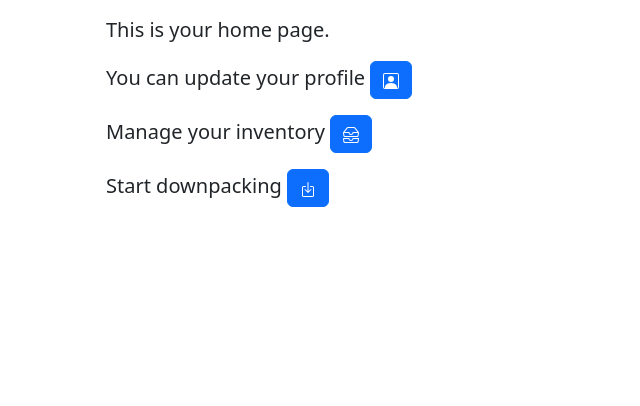
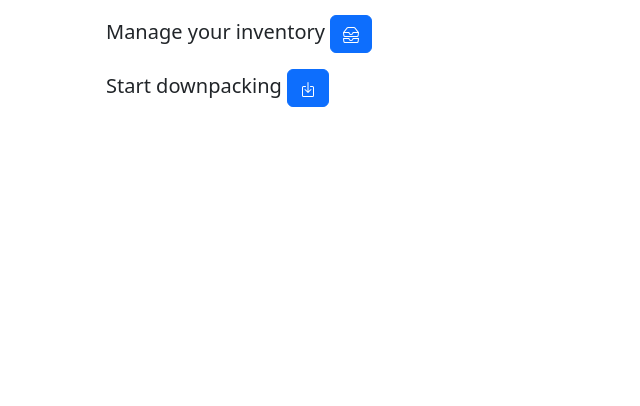
Before and after one commit to Azamatuz/dj-hdir-deployment, a Django app: template backend/users/templates/users/home.html in a window 1280 px wide. Shown: the part 107-513 px from the top of the page, without its empty margins (0-640 px from the left). Run offline with Django 5.2, Linux system fonts and the light colour scheme; the template is opened without the code that fills it, so the values that code supplies are empty; parts of the project's set-up code (start-up, migrations or seed data) failed here and were passed over.

Commit message:
Remove outdated profile update link from home.html

```diff
--- a/backend/users/templates/users/home.html
+++ b/backend/users/templates/users/home.html
@@ -7,15 +7,6 @@
     <main class="form-signin w-100 m-auto">
         <div class="w-100" style="max-width: 330px;">
             <h1 class="h3 mb-3 fw-normal">Welcome, {{ user.username }}!</h1>
-            <p class="lead">This is your home page.</p>
-                        <p class="lead">You can update your profile
-                <a href="{% url 'profile' %}" class="btn btn-primary">
-                    <svg xmlns="http://www.w3.org/2000/svg" width="16" height="16" fill="currentColor" class="bi bi-person-square" viewBox="0 0 16 16">
-                        <path d="M11 6a3 3 0 1 1-6 0 3 3 0 0 1 6 0"/>
-                        <path d="M2 0a2 2 0 0 0-2 2v12a2 2 0 0 0 2 2h12a2 2 0 0 0 2-2V2a2 2 0 0 0-2-2zm12 1a1 1 0 0 1 1 1v12a1 1 0 0 1-1 1v-1c0-1-1-4-6-4s-6 3-6 4v1a1 1 0 0 1-1-1V2a1 1 0 0 1 1-1z"/>
-                    </svg>
-                </a>
-            </p>
             <p class="lead">Manage your inventory
                 <a href="{% url 'scan_image' %}" class="btn btn-primary">
                     <svg xmlns="http://www.w3.org/2000/svg" width="16" height="16" fill="currentColor" class="bi bi-inboxes" viewBox="0 0 16 16">
```
